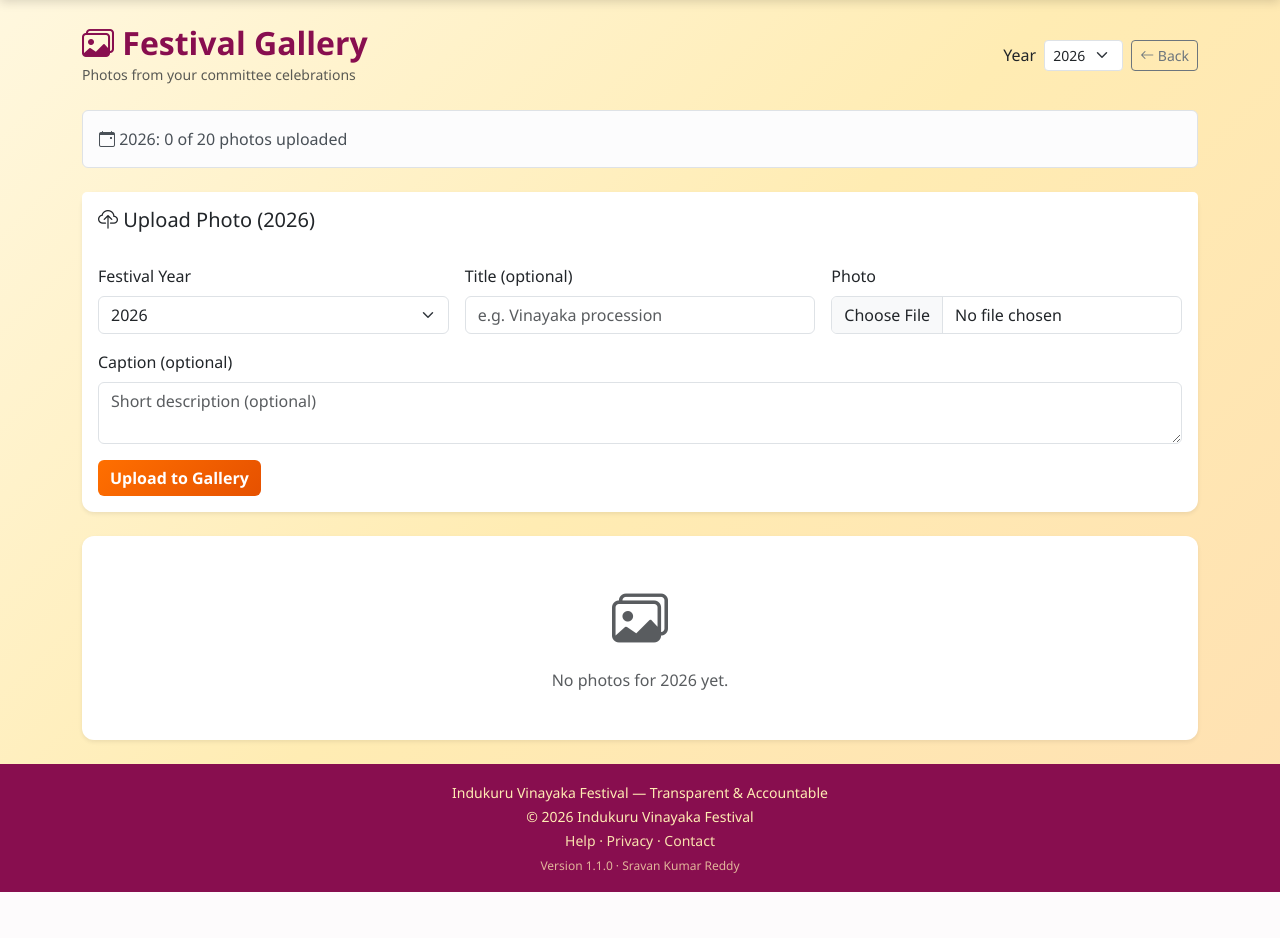
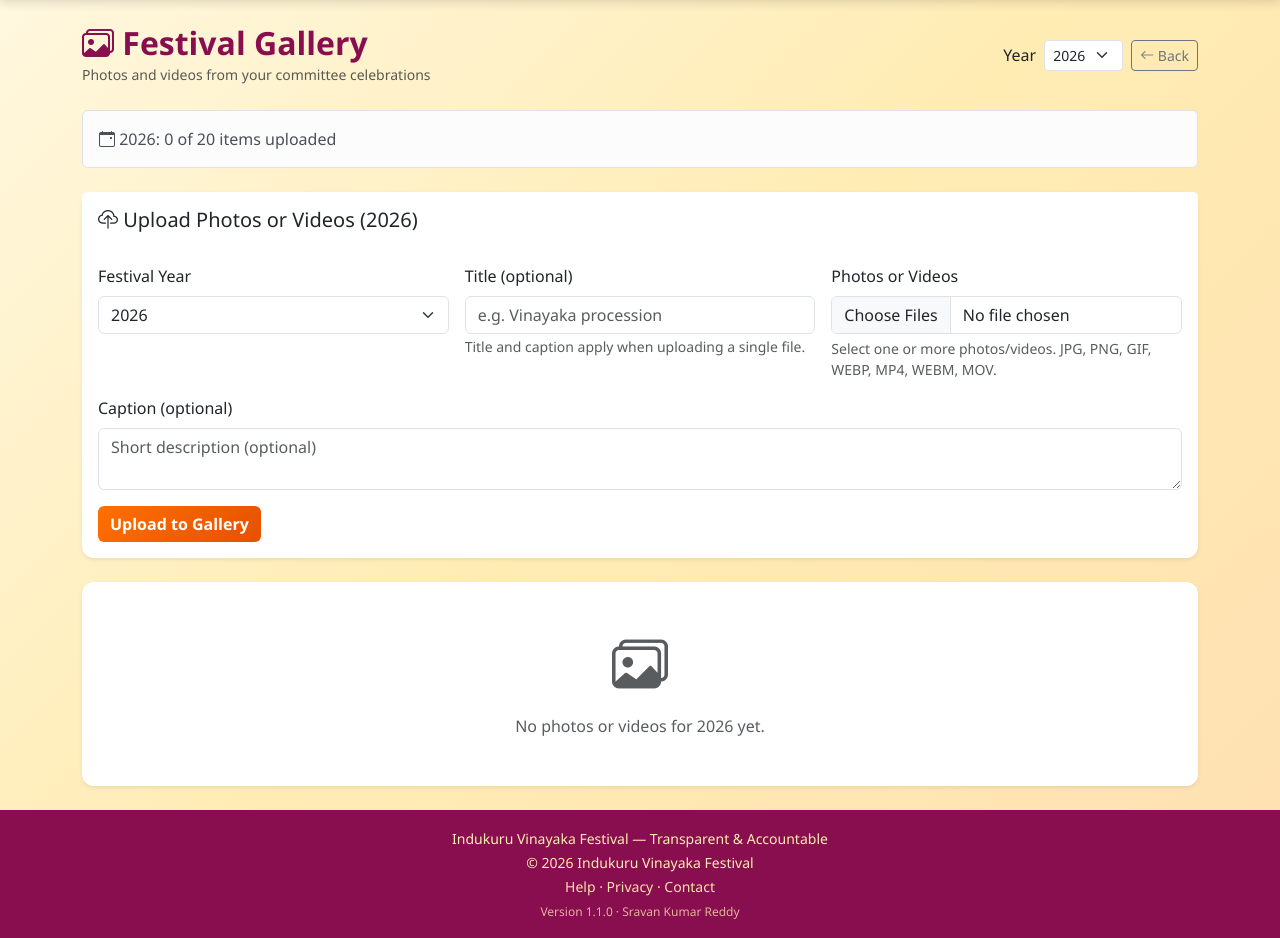
Before and after one commit to sravan123-456/my-project, a Flask app: page /gallery/ in a window 1280 px wide. Shown: the part 58-996 px from the top of the page. Before the commit the page ends 950 px from the top, so only its background shows below. Run offline with Flask 3, Linux system fonts and the light colour scheme; a user stored in the database is signed in; tables that the repository leaves empty hold one stand-in row (values such as "Sample post"); some libraries are stand-ins or nearby versions.

Commit message:
Add pledge delete and bulk gallery photo/video upload.
Co-authored-by: Cursor <cursoragent@cursor.com>

```diff
--- a/app/__init__.py
+++ b/app/__init__.py
@@ -39,7 +39,7 @@ def create_app():
     }
     app.config["UPLOAD_FOLDER"] = os.getenv("UPLOAD_FOLDER", "uploads")
     app.config["MAX_CONTENT_LENGTH"] = int(
-        os.getenv("MAX_CONTENT_LENGTH", 16 * 1024 * 1024)
+        os.getenv("MAX_CONTENT_LENGTH", 50 * 1024 * 1024)
     )
     app.config["GCS_BUCKET_NAME"] = os.getenv("GCS_BUCKET_NAME", "").strip()
     app.config["GCS_PUBLIC_READ"] = os.getenv("GCS_PUBLIC_READ", "false").lower() in ("1", "true", "yes")
--- a/app/forms.py
+++ b/app/forms.py
@@ -10,7 +10,7 @@ from wtforms import (
     SubmitField,
     TextAreaField,
 )
-from wtforms.validators import DataRequired, EqualTo, Length, NumberRange, Optional
+from wtforms.validators import DataRequired, EqualTo, Length, NumberRange, Optional, ValidationError
 
 
 class LoginForm(FlaskForm):
@@ -241,11 +241,19 @@ class GalleryUploadForm(FlaskForm):
     festival_year = SelectField("Festival Year", coerce=int, validators=[DataRequired()])
     title = StringField("Title (optional)", validators=[Optional(), Length(max=200)])
     caption = TextAreaField("Caption (optional)", validators=[Optional(), Length(max=500)])
-    photo = FileField(
-        "Photo",
-        validators=[
-            DataRequired(message="Please choose a photo to upload."),
-            FileAllowed(["jpg", "jpeg", "png", "gif", "webp"], "Images only (JPG, PNG, GIF, WEBP)."),
-        ],
-    )
+    media_files = FileField("Photos or Videos")
     submit = SubmitField("Upload to Gallery")
+
+    def validate_media_files(self, field):
+        from flask import request
+
+        from app.storage import allowed_gallery_file
+
+        files = [upload for upload in request.files.getlist(field.name) if upload and upload.filename]
+        if not files:
+            raise ValidationError("Please choose at least one file to upload.")
+        for upload in files:
+            if not allowed_gallery_file(upload.filename):
+                raise ValidationError(
+                    "Invalid file. Allowed: JPG, PNG, GIF, WEBP, MP4, WEBM, MOV."
+                )
--- a/app/models.py
+++ b/app/models.py
@@ -324,12 +324,17 @@ class PasswordResetRequest(db.Model):
     organization = db.relationship("Organization", backref="password_reset_requests", lazy=True)
 
 
+GALLERY_MEDIA_IMAGE = "image"
+GALLERY_MEDIA_VIDEO = "video"
+
+
 class GalleryImage(db.Model):
     __tablename__ = "gallery_images"
 
     id = db.Column(db.Integer, primary_key=True)
     organization_id = db.Column(db.Integer, db.ForeignKey("organizations.id"), nullable=False, index=True)
     storage_key = db.Column(db.String(512), nullable=False)
+    media_type = db.Column(db.String(10), nullable=False, default=GALLERY_MEDIA_IMAGE)
     title = db.Column(db.String(200))
     caption = db.Column(db.Text)
     festival_year = db.Column(db.Integer)
@@ -338,6 +343,9 @@ class GalleryImage(db.Model):
 
     uploaded_by = db.relationship("User", backref="gallery_uploads", lazy=True)
     organization = db.relationship("Organization", backref="gallery_images", lazy=True)
+
+    def is_video(self):
+        return self.media_type == GALLERY_MEDIA_VIDEO
 
 
 EXPENSE_CATEGORIES = [
--- a/app/routes/gallery.py
+++ b/app/routes/gallery.py
@@ -13,16 +13,24 @@ from app.gallery_service import (
     get_gallery_years,
     resolve_gallery_year,
 )
-from app.models import GalleryImage
+from app.models import GALLERY_MEDIA_IMAGE, GALLERY_MEDIA_VIDEO, GalleryImage
 from app.org_scope import org_get, org_query
 from app.permissions import write_required
-from app.storage import delete_image, save_image, serve_image
+from app.storage import delete_image, gallery_media_type, save_gallery_file, serve_image
 
 gallery_bp = Blueprint("gallery", __name__)
 
 
 def _gallery_redirect(year):
     return redirect(url_for("gallery.index", year=year))
+
+
+def _selected_media_files(field_name):
+    return [
+        upload
+        for upload in request.files.getlist(field_name)
+        if upload and upload.filename
+    ]
 
 
 @gallery_bp.route("/")
@@ -71,38 +79,74 @@ def upload():
         return _gallery_redirect(request.args.get("year", type=int) or date.today().year)
 
     year = form.festival_year.data
-    if not gallery_has_room(org_id, year):
+    files = _selected_media_files(form.media_files.name)
+    remaining_slots = GALLERY_MAX_PHOTOS_PER_YEAR - count_gallery_photos(org_id, year)
+    if remaining_slots <= 0:
         flash(
-            f"This year already has {GALLERY_MAX_PHOTOS_PER_YEAR} photos. "
-            "Delete an old photo or choose another year.",
+            f"This year already has {GALLERY_MAX_PHOTOS_PER_YEAR} items. "
+            "Delete an old item or choose another year.",
             "warning",
         )
         return _gallery_redirect(year)
 
+    if len(files) > remaining_slots:
+        flash(
+            f"Only {remaining_slots} slot(s) left for {year}. "
+            f"Uploading the first {remaining_slots} file(s).",
+            "warning",
+        )
+        files = files[:remaining_slots]
+
     prefix = f"gallery/org-{org_id}/{year}"
-    storage_key = save_image(form.photo.data, prefix)
-    if not storage_key:
-        flash("Invalid image file. Allowed: JPG, PNG, GIF, WEBP.", "warning")
-        return _gallery_redirect(year)
+    shared_title = form.title.data.strip() if form.title.data else None
+    shared_caption = form.caption.data.strip() if form.caption.data else None
+    apply_shared_metadata = len(files) == 1
 
-    image = GalleryImage(
-        organization_id=org_id,
-        storage_key=storage_key,
-        title=form.title.data.strip() if form.title.data else None,
-        caption=form.caption.data.strip() if form.caption.data else None,
-        festival_year=year,
-        uploaded_by_id=current_user.id,
-    )
-    db.session.add(image)
-    log_activity(
-        current_user,
-        "added",
-        "gallery",
-        f"Uploaded {year} festival photo{f': {image.title}' if image.title else ''}",
-        image.id,
-    )
-    db.session.commit()
-    flash("Photo added to the festival gallery.", "success")
+    uploaded = 0
+    failed = 0
+    for upload_file in files:
+        storage_key = save_gallery_file(upload_file, prefix)
+        if not storage_key:
+            failed += 1
+            continue
+
+        media_kind = gallery_media_type(upload_file.filename) or GALLERY_MEDIA_IMAGE
+        image = GalleryImage(
+            organization_id=org_id,
+            storage_key=storage_key,
+            media_type=(
+                GALLERY_MEDIA_VIDEO if media_kind == "video" else GALLERY_MEDIA_IMAGE
+            ),
+            title=shared_title if apply_shared_metadata else None,
+            caption=shared_caption if apply_shared_metadata else None,
+            festival_year=year,
+            uploaded_by_id=current_user.id,
+        )
+        db.session.add(image)
+        db.session.flush()
+        log_activity(
+            current_user,
+            "added",
+            "gallery",
+            f"Uploaded {year} festival {media_kind}"
+            f"{f': {image.title}' if image.title else ''}",
+            image.id,
+        )
+        uploaded += 1
+
+    if uploaded:
+        db.session.commit()
+        if uploaded == 1:
+            flash("Item added to the festival gallery.", "success")
+        else:
+            flash(f"{uploaded} items added to the festival gallery.", "success")
+    else:
+        db.session.rollback()
+        flash("No valid files were uploaded. Allowed: JPG, PNG, GIF, WEBP, MP4, WEBM, MOV.", "warning")
+
+    if failed:
+        flash(f"{failed} file(s) could not be uploaded.", "warning")
+
     return _gallery_redirect(year)
 
 
@@ -123,11 +167,11 @@ def photo(image_id):
 def delete(image_id):
     image = org_get(GalleryImage, image_id)
     if not image:
-        flash("Photo not found.", "danger")
+        flash("Gallery item not found.", "danger")
         return redirect(url_for("gallery.index"))
 
     year = image.festival_year or date.today().year
-    title = image.title or "Festival photo"
+    title = image.title or ("Festival video" if image.is_video() else "Festival photo")
     deleted_id = image.id
     delete_image(image.storage_key)
     db.session.delete(image)
@@ -135,9 +179,9 @@ def delete(image_id):
         current_user,
         "deleted",
         "gallery",
-        f"Removed gallery photo: {title}",
+        f"Removed gallery item: {title}",
         deleted_id,
     )
     db.session.commit()
-    flash("Photo removed from gallery.", "info")
+    flash("Item removed from gallery.", "info")
     return _gallery_redirect(year)
--- a/app/static/css/style.css
+++ b/app/static/css/style.css
@@ -1307,3 +1307,19 @@ a.mobile-stat-card:active {
     background: var(--festival-cream);
     outline: none;
 }
+
+.gallery-video-wrap {
+    background: #111;
+    aspect-ratio: 4 / 3;
+    display: flex;
+    align-items: center;
+    justify-content: center;
+}
+
+.gallery-video {
+    width: 100%;
+    height: 100%;
+    object-fit: contain;
+    display: block;
+    background: #000;
+}
--- a/app/templates/gallery/index.html
+++ b/app/templates/gallery/index.html
@@ -45,15 +45,12 @@
                 <div class="col-md-4">
                     {{ form.title.label(class="form-label") }}
                     {{ form.title(class="form-control", placeholder=t('gallery.title_placeholder')) }}
+                    <small class="text-muted">{{ t('gallery.single_file_metadata_hint') }}</small>
                 </div>
                 <div class="col-md-4">
-                    {{ form.photo.label(class="form-label") }}
-                    {{ form.photo(class="form-control", accept="image/*", **{
-                        "data-image-crop": "true",
-                        "data-crop-aspect": "free",
-                        "data-crop-preview": "#galleryCropPreview"
-                    }) }}
-                    <img id="galleryCropPreview" src="" alt="" class="d-none image-crop-preview-thumb mt-2" aria-hidden="true">
+                    {{ form.media_files.label(class="form-label") }}
+                    {{ form.media_files(class="form-control", multiple=True, accept="image/jpeg,image/png,image/gif,image/webp,video/mp4,video/webm,video/quicktime") }}
+                    <small class="text-muted d-block mt-1">{{ t('gallery.bulk_upload_hint') }}</small>
                 </div>
                 <div class="col-12">
                     {{ form.caption.label(class="form-label") }}
@@ -83,15 +80,25 @@
 {% if images %}
 <div class="gallery-grid">
     {% for image in images %}
-    {% set image_url = storage_image_url(image.storage_key) or url_for('gallery.photo', image_id=image.id) %}
+    {% set media_url = storage_image_url(image.storage_key) or url_for('gallery.photo', image_id=image.id) %}
     <div class="gallery-card card border-0 shadow-sm">
+        {% if image.is_video() %}
+        <div class="gallery-video-wrap">
+            <video src="{{ media_url }}" class="gallery-video" controls preload="metadata"
+                   {% if image.title %}aria-label="{{ image.title }}"{% endif %}></video>
+        </div>
+        {% else %}
         <a href="#" class="gallery-image-link" data-lightbox
-           data-src="{{ image_url }}"
+           data-src="{{ media_url }}"
            data-alt="{{ image.title or t('gallery.title') }}"
            data-caption="{{ image.title or '' }}{% if image.caption %} — {{ image.caption }}{% endif %}">
-            <img src="{{ image_url }}" alt="{{ image.title or t('gallery.title') }}" class="gallery-image" loading="lazy">
+            <img src="{{ media_url }}" alt="{{ image.title or t('gallery.title') }}" class="gallery-image" loading="lazy">
         </a>
+        {% endif %}
         <div class="card-body p-3">
+            {% if image.is_video() %}
+            <span class="badge bg-dark mb-2"><i class="bi bi-camera-video"></i> {{ t('gallery.video_badge') }}</span>
+            {% endif %}
             {% if image.title %}
             <h6 class="fw-semibold mb-1">{{ image.title }}</h6>
             {% endif %}
```
Also changed, not shown: app/i18n.py (+37 -25 lines), app/migrations.py (+11 -0 lines), app/routes/pledges.py (+29 -0 lines), app/storage.py (+30 -2 lines), app/templates/donations/pledges_list.html (+31 -1 lines), 1 other file.
